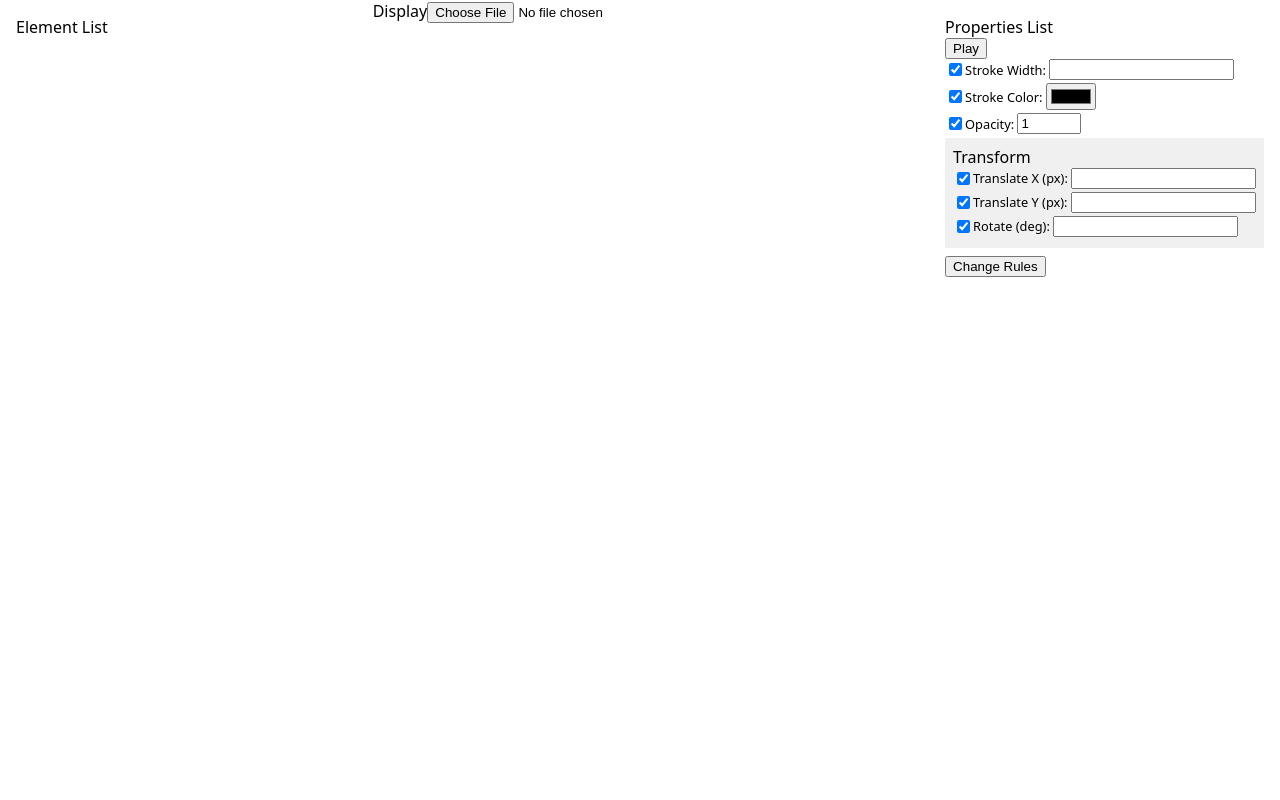
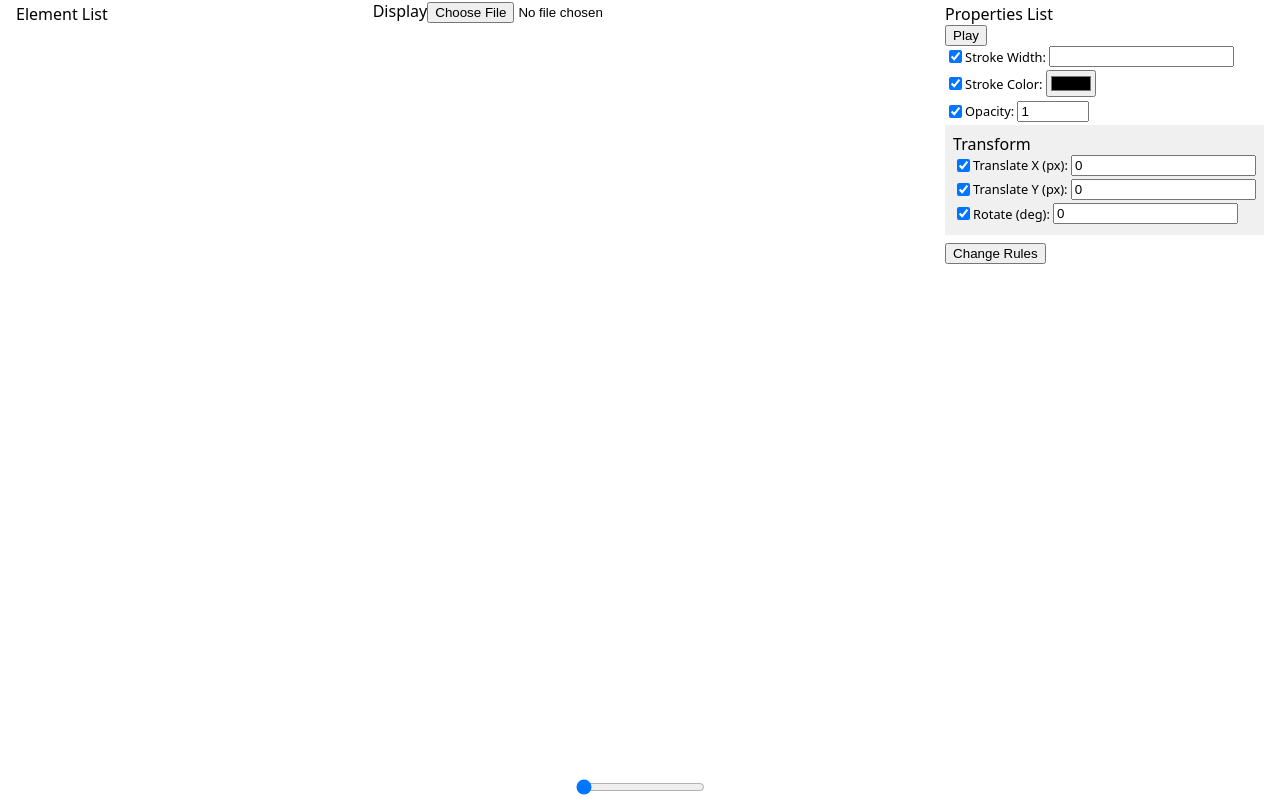
Before and after one commit to zerocordeiro/svg_editor, a React (Vite) app: page / in a window 1280 px wide. Built offline with nearby package versions, Linux system fonts and the light colour scheme.

Commit message:
Moved state managing and DOM editing to React

```diff
--- a/src/App.css
+++ b/src/App.css
@@ -50,17 +50,22 @@ p {
   flex-direction:column-reverse;
   justify-content:flex-start;
   align-items:flex-start;
+  max-height: 100vh;
+  overflow-y: auto;
 }
 #elementList, #propertiesList {
   display:flex;
   flex-direction:column;
   align-items:flex-start;
-  padding:1em;
+  padding:0.2em 1em;
   ul, li{
     text-align:left;
     list-style: none;
     padding-inline-start: 0;
   }
+}
+#svgDisplay {
+  padding:0.2em 1em;
 }
 .ruleSetter {
   display:flex;
--- a/src/App.jsx
+++ b/src/App.jsx
@@ -1,7 +1,59 @@
-import { useState, useRef, useCallback } from 'react'
+import { useState, useRef, useCallback, useEffect } from 'react'
 import './App.css'
 import traverseElements from './assets/js/traverseElements.js';
 
+
+const RULES_CONFIG = [
+  {
+    inputId: "ruleInputStrokeWidth",
+    inputLabel: "Stroke Width",
+    valueType: "number",
+    rule: "stroke-width",
+    inputToggle: "ruleToggleStrokeWidth"
+  },
+  {
+    inputId: "ruleInputStrokeColor",
+    inputLabel: "Stroke Color",
+    valueType: "color",
+    rule: "stroke",
+    inputToggle: "ruleToggleStrokeColor"
+  },
+  {
+    inputId: "ruleInputOpacity",
+    inputLabel: "Opacity",
+    valueType: "number",
+    otherProps: { min: 0, max: 1, step: 0.05 },
+    rule: "opacity",
+    inputToggle: "ruleToggleOpacity"
+  },
+  {
+    rule: "transform",
+    label: "Transform",
+    inputs: [
+      {
+        inputId: "ruleInputTranslateX",
+        inputLabel: "Translate X (px)",
+        valueType: "number",
+        rule: "translateX",
+        inputToggle: "ruleToggleTranslateX"
+      },
+      {
+        inputId: "ruleInputTranslateY",
+        inputLabel: "Translate Y (px)",
+        valueType: "number",
+        rule: "translateY",
+        inputToggle: "ruleToggleTranslateY"
+      },
+      {
+        inputId: "ruleInputRotate",
+        inputLabel: "Rotate (deg)",
+        valueType: "number",
+        rule: "rotate",
+        inputToggle: "ruleToggleRotate"
+      }
+    ]
+  }
+];
 
 function TreeNode({ node, level = 0 ,selectedEl, onSelect}) {
     return (
@@ -56,6 +108,26 @@ function TreeNode({ node, level = 0 ,selectedEl, onSelect}) {
     )
   }
 
+    // ...existing code...
+  function applyStylesToDom(stylesMap) {
+    const svgView = document.getElementById('svgView');
+    if (!svgView) return;
+
+    // We use Object.entries next, which will return an array of [key, value] pairs from the stylesMap object. We then iterate over this array using forEach.
+    // For each pair, we destructure it into elId (the key) and rules (the value). We then use querySelector to find the target element in the DOM by its ID. If the element is found, we iterate over the rules object and apply each CSS rule to the target element using setProperty.
+    Object.entries(stylesMap).forEach(([elId, rules]) => {
+      const targetEl = svgView.querySelector(`#${CSS.escape(elId)}`); //CSS.escape() makes the string safe to use with the selector
+      if (!targetEl) return;
+
+      Object.entries(rules).forEach(([rule, value]) => {
+        if (value !== '') {
+          targetEl.style.setProperty(rule, value);
+        }
+      });
+    });
+  }
+  // ...existing code...
+
 function App() {
   // we need an object in which to store the SVG file
   // const [svgFile, setSvgFile] = useState(null);
@@ -66,19 +138,24 @@ function App() {
 
   const [svgTree, setSvgTree] = useState([]);
 
+  const [stylesByElementId, setStylesByElementId] = useState({});
+
+  const [keyframes, setKeyframes] = useState({
+    // { [elementId]: [{ frame: 0, styles: {...} }, { frame: 30, styles: {...} }] }
+  });
+  const [currentFrame, setCurrentFrame] = useState(0);
+
 
   const selectedElRef = useRef(null);
-  const svgControllersRef = useRef({});
-
-  const registerSvgController = useCallback((id, controller) => {
-    svgControllersRef.current[id] = controller; // sync immediately
-  }, []);
 
   const [ruleState, setRuleState] = useState({
     'stroke-width': { enabled: true, value: '' },
     'stroke': { enabled: true, value: '#000000' },
     'opacity': { enabled: true, value: '1' },
     'transform': { enabled: true, value: '' },
+    'translateX': { enabled: true, value: '0' },
+    'translateY': { enabled: true, value: '0' },
+    'rotate': { enabled: true, value: '0' }
   });
 
   function updateRule(ruleName, patch) {
@@ -102,106 +179,40 @@ function App() {
 
     setSelectedEl(elId);
     console.log('selected element: ', elId);
-    const svgView = document.getElementById('svgView');
-    svgView.querySelectorAll('.selectedSvgElement').forEach(el => el.classList.remove('selectedSvgElement'));
-    const selectedElement = svgView.querySelector(`#${elId}`);
-    selectedElement && selectedElement.classList.add('selectedSvgElement');
+    // const svgView = document.getElementById('svgView');
+    // svgView.querySelectorAll('.selectedSvgElement').forEach(el => el.classList.remove('selectedSvgElement'));
+    // const selectedElement = svgView.querySelector(`#${elId}`);
+    // selectedElement && selectedElement.classList.add('selectedSvgElement');
 
   }
 
-  const rulesArray = [
-    {
-      inputId: "ruleInputStrokeWidth",
-      inputLabel: "Stroke Width",
-      valueType: "number",
-      rule: "stroke-width",
-      inputToggle: "ruleToggleStrokeWidth"
-    },
-    {
-      inputId: "ruleInputStrokeColor",
-      inputLabel: "Stroke Color",
-      valueType: "color",
-      rule: "stroke",
-      inputToggle: "ruleToggleStrokeColor"
-    },
-    {
-      inputId: "ruleInputOpacity",
-      inputLabel: "Opacity",
-      valueType: "number",
-      otherProps: { min: 0, max: 1, step: 0.1 },
-      rule: "opacity",
-      inputToggle: "ruleToggleOpacity"
-    },
-    {
-      rule: "transform",
-      label: "Transform",
-      inputs: [
-        {
-          inputId: "ruleInputTranslateX",
-          inputLabel: "Translate X (px)",
-          valueType: "number",
-          rule: "translateX",
-          inputToggle: "ruleToggleTranslateX"
-        },
-        {
-          inputId: "ruleInputTranslateY",
-          inputLabel: "Translate Y (px)",
-          valueType: "number",
-          rule: "translateY",
-          inputToggle: "ruleToggleTranslateY"
-        },
-        {
-          inputId: "ruleInputRotate",
-          inputLabel: "Rotate (deg)",
-          valueType: "number",
-          rule: "rotate",
-          inputToggle: "ruleToggleRotate"
-        }
-      ]
-    }
-  ];
 
 
   async function changeRules() {
-    // console.log('svgControllers: ', svgControllers);
-
     const currentElId = selectedElRef.current;
-    const controller = currentElId ? svgControllersRef.current[currentElId] : null;
-
-    console.log(
-      'currentElId: ',
-      currentElId,
-      'controller: ',
-      controller
-    );
-
-    if (!currentElId || !controller) {
-      alert('No element selected or controller not ready.');
-      return;
-    }
-
-
-
-
-  const rulesToApply = {};
-
-  rulesArray.forEach((rule) => {
-    const input = document.getElementById(rule.inputId);
-    if (!input) return;
-
-    const value = input.value;
-    if (value !== '') rulesToApply[rule.rule] = value;
-  });
-
-
-  if (Object.keys(rulesToApply).length === 0) {
-    alert('No rules to apply. Please set at least one rule value.');
+  if (!currentElId) {
+    alert('No element selected.');
     return;
   }
 
+  const rulesToApply = Object.fromEntries(
+    Object.entries(ruleState)
+      .filter(([, config]) => config.enabled && config.value !== '')
+      .map(([ruleName, config]) => [ruleName, config.value])
+  );
 
-  const liveEl = document.querySelector(`#svgView #${CSS.escape(currentElId)}`);
-  controller.changeCssRules(liveEl, rulesToApply);
+  if (Object.keys(rulesToApply).length === 0) {
+    alert('No rules to apply.');
+    return;
+  }
+
+  setStylesByElementId(prev => ({
+    ...prev,
+    [currentElId]: {
+      ...(prev[currentElId] || {}),
+      ...rulesToApply
+    }
+  }));
 
 }
 function handlePlay() {
@@ -224,6 +235,7 @@ function handlePlay() {
 }
 
 function toggleStyle(id) {
+  // this function goes through the array of rules and toggles the enabled property of the rule with the given id. It then updates the state with the new array of rules.
   const updated = svgStyles.map(r => r.id === id ? { ...r, enabled: !r.enabled } : r);
   setSvgStyles(updated);
 
@@ -241,9 +253,6 @@ function toggleStyle(id) {
 async function handleFileChange(event) {
   const svgView = document.getElementById('svgView');
   // this will check the uploaded file and first see if it is a SVG. If it isn't, it will alert the user that the file is not a SVG and end the execution. If it is a SVG, it will alert the user that the file has been changed.
-
-  // reset controllers  before rebuilding controllers
-  svgControllersRef.current = {};
 
   const file = event.target.files[0];
   if (file && file.type === 'image/svg+xml') {
@@ -278,7 +287,7 @@ async function handleFileChange(event) {
     let svgStructureArray = [];
 
     Array.from(svgParsed.querySelectorAll('svg > *')).forEach(element => {
-      svgStructureArray.push(traverseElements(element, registerSvgController));
+      svgStructureArray.push(traverseElements(element));
 
       // These IFs are just to get the groups and elements arrays, which may be used for the groups and elements
       if (element.tagName === 'g') { // Groups are <g> tags
@@ -330,8 +339,36 @@ async function handleFileChange(event) {
 
     return false;
   }
+
+    console.log('Styles after reading: ', svgStyles);
+  svgStyles.forEach(rule => {
+              console.log('rule:', rule, 'rule.id: ', rule.id);
+  });
+
   reader.readAsText(file);
 }
+
+useEffect(() => {
+  applyStylesToDom(stylesByElementId);
+}, [stylesByElementId, svgDoc]);
+
+useEffect(() => {
+  // highlight selected element
+  const svgView = document.getElementById('svgView');
+  svgView?.querySelectorAll('.selectedSvgElement').forEach(el => el.classList.remove('selectedSvgElement'));
+  const el = svgView?.querySelector(`#${CSS.escape(selectedEl)}`);
+  el?.classList.add('selectedSvgElement');
+}, [selectedEl, svgDoc]);
+
+useEffect(() => {
+  // rewrite style tags from svgStyles state
+  const svgView = document.getElementById('svgView');
+  svgView?.querySelectorAll('style').forEach((styleEl, sheetIdx) => {
+    const sheetRules = svgStyles.filter(r => r.sheetIdx === sheetIdx && r.enabled);
+    styleEl.innerHTML = sheetRules.map(r => r.cssText).join('\n');
+  });
+}, [svgStyles, svgDoc]);
+
 
 return (
   <>
@@ -362,7 +399,7 @@ return (
           Properties List
           <button id="playBtn" onClick={handlePlay}>Play</button>
 
-          {rulesArray.map(rule => (
+          {RULES_CONFIG.map(rule => (
             rule.rule === 'transform' ? (
               <div key={rule.rule} className="ruleBox transformRuleGroup">
                 <span className="ruleGroupLabel">{rule.label}</span>
@@ -402,6 +439,9 @@ return (
           </ul>
         </div>
       </div>
+      <div className="timelineContainer">
+            <input type="range" min="0" max="100" value={currentFrame} onChange={(e) => setCurrentFrame(parseInt(e.target.value))} />
+      </div>
       {/* <div id="timelineContainer">
           Timeline Container
         </div> */}
--- a/src/assets/js/traverseElements.js
+++ b/src/assets/js/traverseElements.js
@@ -85,7 +85,7 @@ class svgElementController {
 }
 let elCounter = 0;
 
-function traverseElements(element, registerSvgController) {
+function traverseElements(element) {
     const elementData = {
         tag: element.tagName,
         id: element.id ? element.id : `el_${element.tagName.toLowerCase()}_${elCounter++}`,
@@ -100,12 +100,8 @@ function traverseElements(element, registerSvgController) {
     }
 
     for (const child of Array.from(element.children)) {
-        elementData.children.push(traverseElements(child, registerSvgController));
+        elementData.children.push(traverseElements(child));
     }
-
-    const myController = new svgElementController(elementData.id);
-    myController.init();
-    registerSvgController(elementData.id, myController);
 
     return elementData;
 }
```
Also changed, not shown: 1 other file (tests, documents, lock files or other folders).
